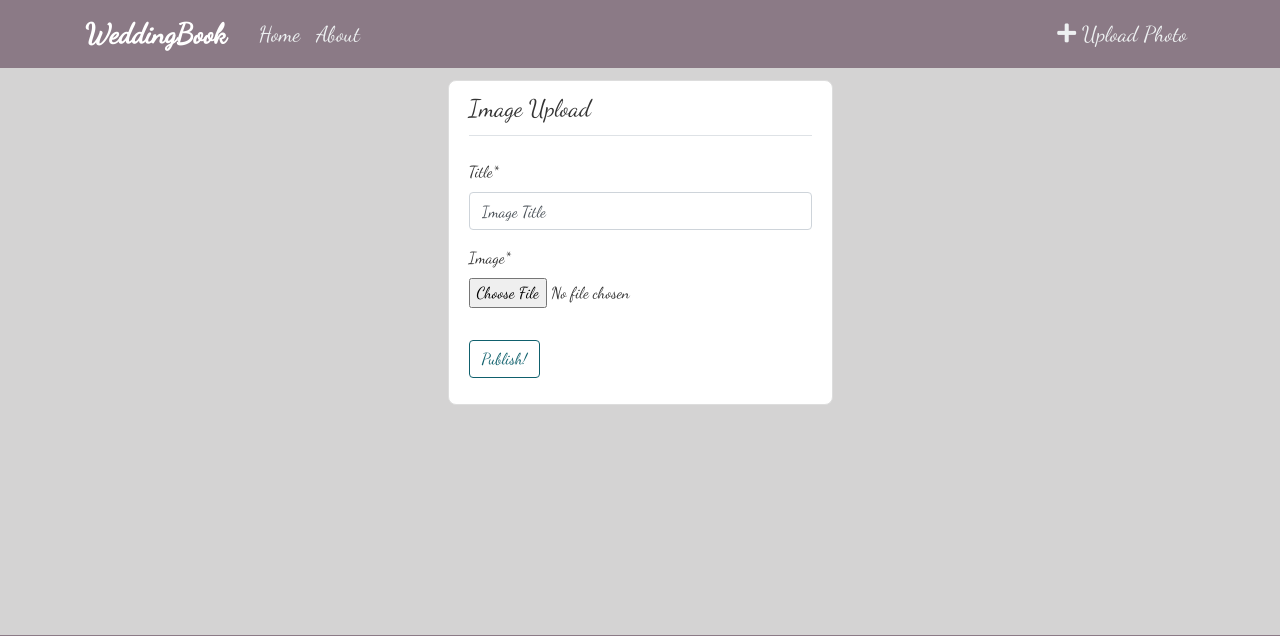
After one commit to anlsergio/weddingbook, a Django app: page /gallery/new/ in a window 1280 px wide. The commit adds this page. Shown: the top 636 px of the page. Run offline with Django 3.2, Linux system fonts and the light colour scheme; some libraries are stand-ins or nearby versions.

Commit message:
Feat: New Photo upload

```diff
--- a/gallery/models.py
+++ b/gallery/models.py
@@ -1,5 +1,5 @@
 from django.db import models
-
+from django.urls import reverse
 from PIL import Image as Image_PIL
 
 # Create your models here.
@@ -12,6 +12,7 @@ class Image(models.Model):
     # thumbnail = models.ImageField(upload_to='gallery_imgs', null=True)
     likes = models.IntegerField(default=0)
     approved = models.BooleanField(default=False)
+    #liked = models.BooleanField(default=False)
 
     def save(self, *args, **kwargs):
         super().save(*args, **kwargs)
@@ -25,3 +26,6 @@ class Image(models.Model):
 
     def __str__(self):
         return self.title
+
+    def get_absolute_url(self):
+        return reverse('image_detail', kwargs={'pk': self.pk})
--- a/gallery/templates/gallery/base.html
+++ b/gallery/templates/gallery/base.html
@@ -32,18 +32,18 @@
     <header class="site-header">
         <nav class="navbar navbar-expand-md navbar-dark bg-steel fixed-top">
             <div class="container">
-            <a class="navbar-brand mr-4 brand-name" href="#">WeddingBook</a>
+            <a class="navbar-brand mr-4 brand-name" href="{% url 'gallery-home' %}">WeddingBook</a>
             <button class="navbar-toggler" type="button" data-toggle="collapse" data-target="#navbarToggle" aria-controls="navbarToggle" aria-expanded="false" aria-label="Toggle navigation">
             <span class="navbar-toggler-icon"></span>
             </button>
             <div class="collapse navbar-collapse" id="navbarToggle">
                 <div class="navbar-nav mr-auto">
-                <a class="nav-item nav-link" href="#">Home</a>
+                <a class="nav-item nav-link" href="{% url 'gallery-home' %}">Home</a>
                 <a class="nav-item nav-link" href="#">About</a>
                 </div>
                 <!-- Navbar Right Side -->
                 <div class="navbar-nav">
-
+                    <a class="nav-item nav-link" href="{% url 'image_create' %}"><i class="fas fa-plus"></i> Upload Photo</a>
                 </div>
             </div>
             </div>
--- a/gallery/templates/gallery/home.html
+++ b/gallery/templates/gallery/home.html
@@ -5,7 +5,7 @@
     <div class="container content-section">
         <div class="row d-flex justify-content-center">
             {% for image in images %}
-                <a href="#" class="card product col-lg-3">
+                <a href="{% url 'image_detail' image.id %}" class="card product col-lg-3">
                     <img alt="Image" src="{{ image.image.url }}" class="card-img-top">
                     <div class="card-block bottom-align">
                         <h5 class="card-title mt-3">{{ image.title|title }}</h5>
--- /dev/null
+++ b/gallery/templates/gallery/image_form.html
@@ -0,0 +1,16 @@
+{% extends "gallery/base.html" %}
+{% load crispy_forms_tags %}
+{% block content %}
+    <div class="content-section block-center">
+        <form method="POST" enctype="multipart/form-data">
+            {% csrf_token %}
+            <fieldset class="form-group">
+                <legend class="border-bottom mb-4">Image Upload</legend>
+                {{ form|crispy }}
+            </fieldset>
+            <div class="form-group">
+                <button class="btn btn-outline-info" type="submit">Publish!</button>
+            </div>
+        </form>
+    </div>
+{% endblock content %}
--- a/gallery/urls.py
+++ b/gallery/urls.py
@@ -5,5 +5,7 @@ from gallery.views import ImageListView, ImageCreateView, ImageDetailView
 from . import views
 
 urlpatterns = [
-    path('', ImageListView.as_view(), name='gallery-home')
+    path('', ImageListView.as_view(), name='gallery-home'),
+    path('gallery/<int:pk>/', ImageDetailView.as_view(), name='image_detail'),
+    path('gallery/new/', ImageCreateView.as_view(), name='image_create'),
 ]
```
Also changed, not shown: gallery/templates/gallery/image_detail.html (added, +18 -0 lines).
